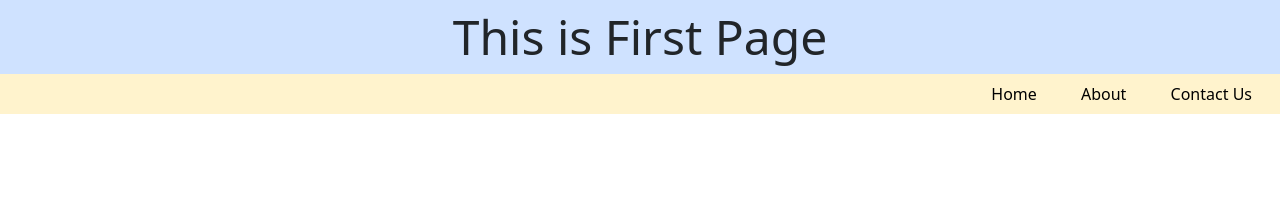
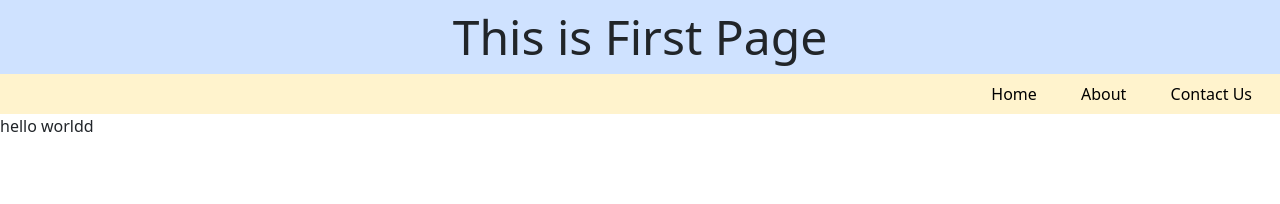
Before and after one commit to PVLNCHRAN/webproject, a plain HTML site: page index.html in a window 1280 px wide. Shown: the top 204 px of the page. Drawn offline with Linux system fonts and the light colour scheme.

Commit message:
i have create demo page

```diff
--- a/index.html
+++ b/index.html
@@ -18,7 +18,7 @@
             <a href="http://">Contact Us</a>
         </div>
         <div id="body-content">
-
+            <div>hello worldd</div>
         </div>
 
 
```
